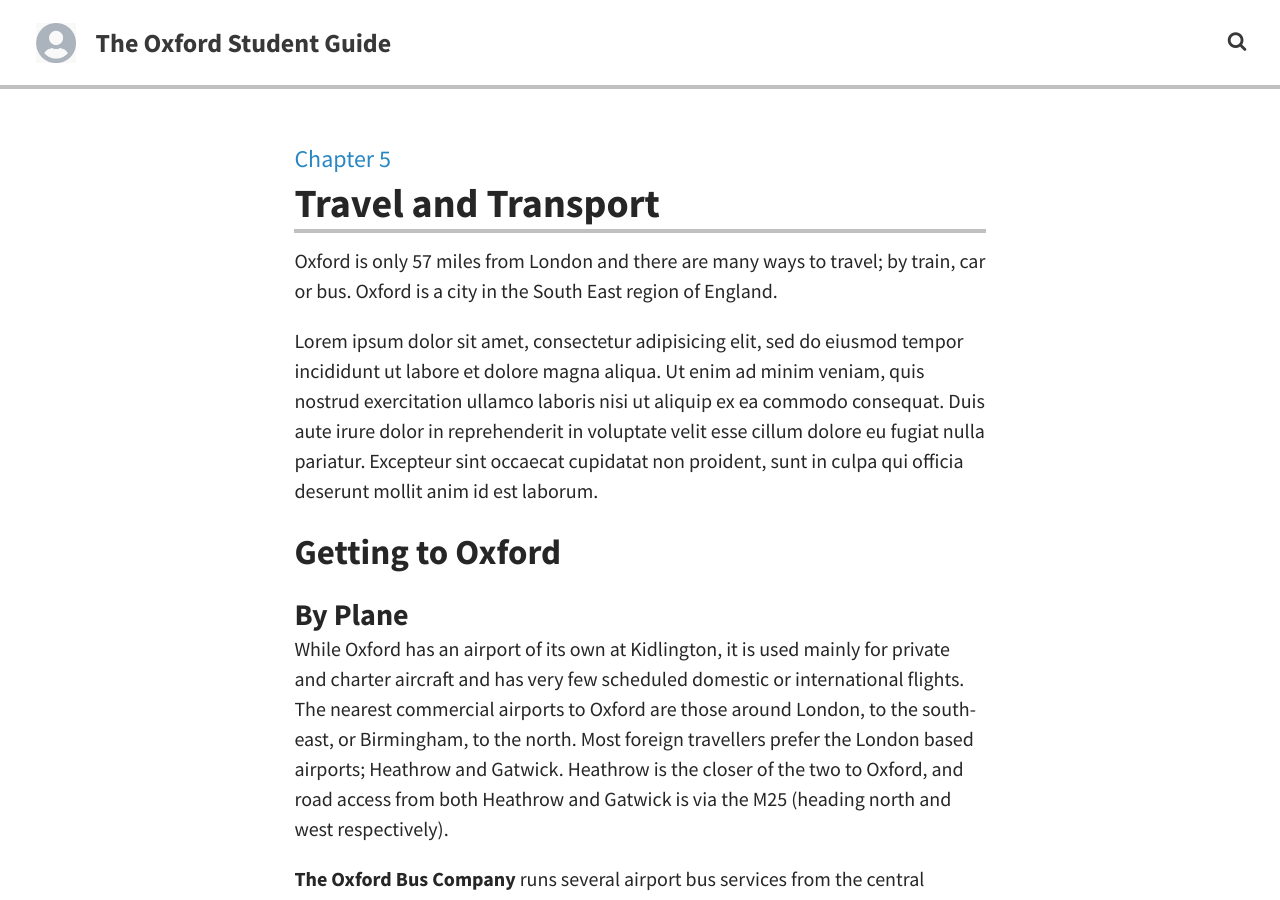
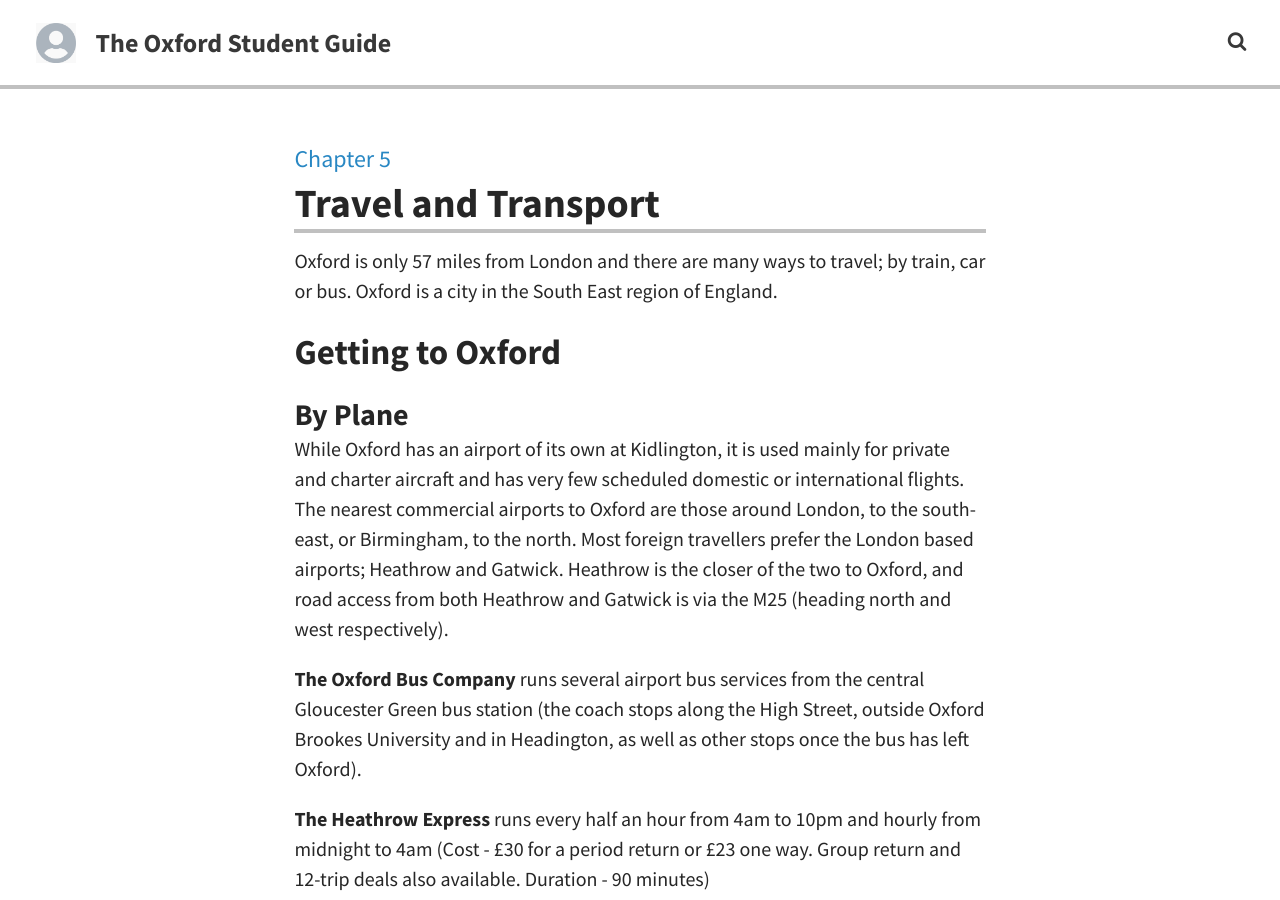
Before and after one commit to oxfordstudentguide/oxfordstudentguide.github.io, a Jekyll site: the page built from _chapters/chapter-5.md, in a window 1280 px wide and 900 px high. Built offline with Jekyll 4.4.1, drawn with Linux system fonts in a browser that asks for light colours.

```diff
--- a/_chapters/chapter-5.md
+++ b/_chapters/chapter-5.md
@@ -10,8 +10,6 @@ chapter: 5
 # Travel and Transport
 
 Oxford is only 57 miles from London and there are many ways to travel; by train, car or bus. Oxford is a city in the South East region of England.
-
-Lorem ipsum dolor sit amet, consectetur adipisicing elit, sed do eiusmod tempor incididunt ut labore et dolore magna aliqua. Ut enim ad minim veniam, quis nostrud exercitation ullamco laboris nisi ut aliquip ex ea commodo consequat. Duis aute irure dolor in reprehenderit in voluptate velit esse cillum dolore eu fugiat nulla pariatur. Excepteur sint occaecat cupidatat non proident, sunt in culpa qui officia deserunt mollit anim id est laborum.
 
 <!--more-->
 
--- a/admin/config.yml
+++ b/admin/config.yml
@@ -27,5 +27,5 @@ collections:
       - {label: "Title", name: "title", widget: "string"}
       - {label: "Featured Image", name: "header_feature_image", widget: "image", required: false}
       - {label: "Caption", name: "caption", widget: "string", required: false}
-      - {label: "Chapter", name: "chapter", widget: "number", required: true}, valueType: "int"
+      - {label: "Chapter", name: "chapter", widget: "number", required: true, valueType: "int"}
       - {label: "Body", name: "body", widget: "markdown"}
```
